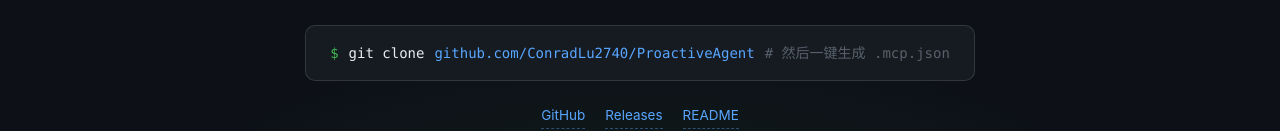
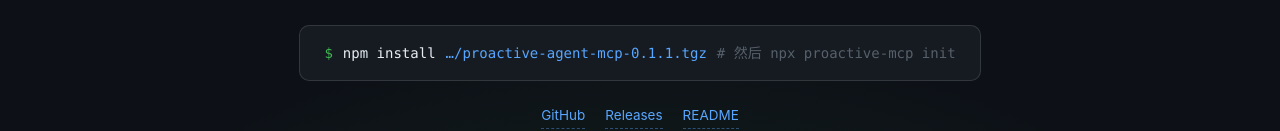
Before and after one commit to ConradLu2740/ProactiveAgent, a website: page docs/story.html in a window 1280 px wide. Shown: the part 3125-3256 px from the top of the page. Drawn offline with Linux system fonts and the light colour scheme.

Commit message:
docs: first-time install via npm tarball (no clone, no bun)
- README quick start: npm install Release tarball + npx proactive-mcp init
- story.html CTA updated to match

Made-with: Proma

```diff
--- a/docs/story.html
+++ b/docs/story.html
@@ -266,7 +266,7 @@
 <div class="final">
   <h2>一个 MCP 挂载，<em>所有 agent 立即拥有主动能力</em></h2>
   <p>ProactiveAgent 已在 Claude Code、Kimi Code、Proma 三个完全不同的宿主真实验证。即插即用，零宿主代码改动。</p>
-  <div class="cmd"><span class="pmt">$</span> git clone <span class="hl">github.com/ConradLu2740/ProactiveAgent</span> <span class="dim"># 然后一键生成 .mcp.json</span></div>
+  <div class="cmd"><span class="pmt">$</span> npm install <span class="hl">…/proactive-agent-mcp-0.1.1.tgz</span> <span class="dim"># 然后 npx proactive-mcp init</span></div>
   <div class="links">
     <a href="https://github.com/ConradLu2740/ProactiveAgent" target="_blank" rel="noopener">GitHub</a>
     <a href="https://github.com/ConradLu2740/ProactiveAgent/releases" target="_blank" rel="noopener">Releases</a>
```
Also changed, not shown: README.md.
